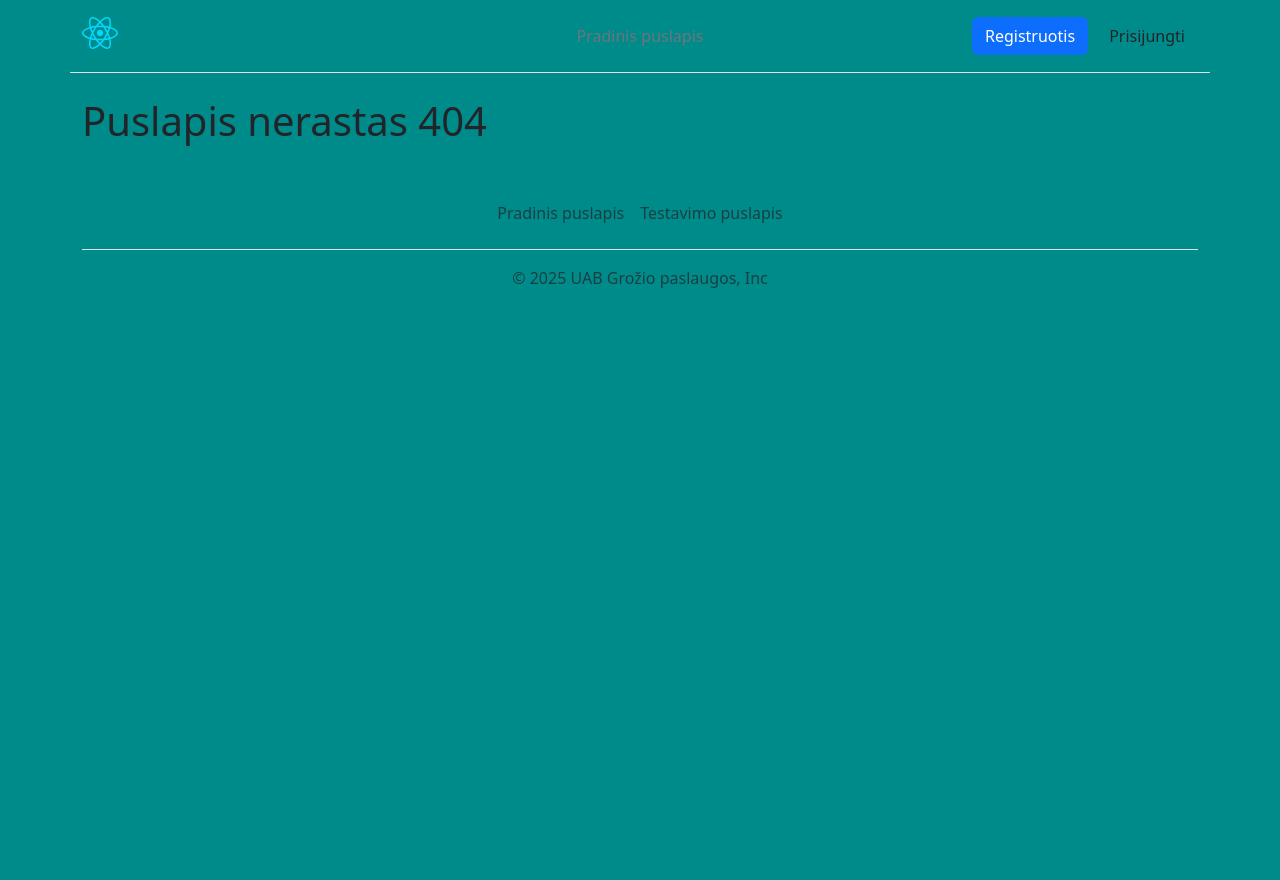
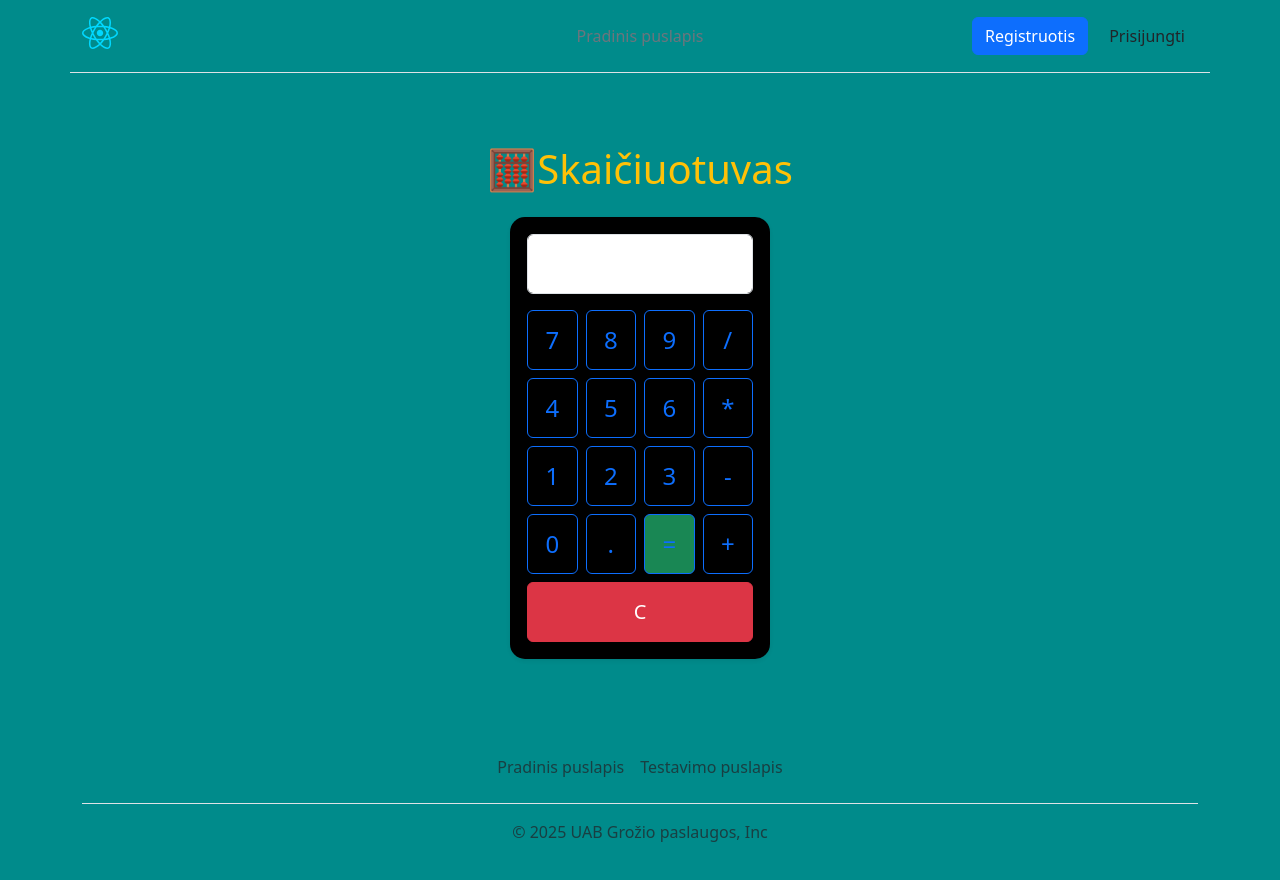
Before and after one commit to PovDai/55-grupe-egzas, a React (Vite) app in the folder client/: page /calculator/1 in a window 1280 px wide. Before the commit this address had no page. Shown: the top 880 px of the page. Before the commit the page ends 800 px from the top, so only its background shows below. Built offline with nearby package versions, Linux system fonts and the light colour scheme.

Commit message:
Calculator update

```diff
--- a/client/src/App.jsx
+++ b/client/src/App.jsx
@@ -21,6 +21,7 @@ import { TestInner } from './pages/public/TestInner'
 import { Weather } from './pages/public/Weather'
 import { Calendar } from './pages/public/Calendar'
 import { Music } from './pages/public/Music'
+import { Calculator } from './pages/public/Calculator'
 
 
 
@@ -41,8 +42,9 @@ export function App() {
             <Route path='/testing' element={<TestPage />} />
             <Route path='/testing/:in' element={<TestInner />} />
             <Route path='/weather/:in' element={<Weather />} />
-            <Route path='calendar/:in' element={<Calendar />} />
-            <Route path='music/:in' element={<Music />} />
+            <Route path='/calendar/:in' element={<Calendar />} />
+            <Route path='/music/:in' element={<Music />} />
+            <Route path='/calculator/:in' element={<Calculator/>}/>
 
 
           </Route>
--- a/client/src/custom.css
+++ b/client/src/custom.css
@@ -209,3 +209,75 @@ body{
   border-radius: 15px;
   border: none;
 }
+.calculator {
+  width: 260px;
+  background-color:black;
+  border-radius: 15px;
+}
+
+.calculator input {
+  height: 60px;
+}
+
+button {
+  height: 60px;
+}
+
+/* Fejerverkų efektas */
+.fireworks {
+  position: absolute;
+  top: 0;
+  left: 50%;
+  width: 200px;
+  height: 200px;
+  pointer-events: none;
+  transform: translateX(-50%);
+  animation: explode 1.5s ease-out forwards;
+}
+
+.fireworks::before,
+.fireworks::after {
+  content: "";
+  position: absolute;
+  top: 50%;
+  left: 50%;
+  width: 200%;
+  height: 200%;
+  border-radius: 50%;
+  background: radial-gradient(circle, gold 0%, transparent 70%);
+  transform: translate(-50%, -50%) scale(0);
+  animation: burst 1.5s ease-out forwards;
+}
+
+.fireworks::after {
+  background: radial-gradient(circle, red 0%, transparent 70%);
+}
+
+@keyframes explode {
+  0% {
+    opacity: 1;
+    transform: translateX(-50%) scale(0);
+  }
+  50% {
+    transform: translateX(-50%) scale(1.2);
+  }
+  100% {
+    opacity: 0;
+    transform: translateX(-50%) scale(1);
+  }
+}
+
+@keyframes burst {
+  0% {
+    transform: translate(-50%, -50%) scale(0);
+    opacity: 1;
+  }
+  80% {
+    transform: translate(-50%, -50%) scale(1.1);
+    opacity: 1;
+  }
+  100% {
+    transform: translate(-50%, -50%) scale(1.2);
+    opacity: 0;
+  }
+}
--- /dev/null
+++ b/client/src/pages/public/Calculator.jsx
@@ -0,0 +1,83 @@
+import React, { useState } from "react";
+
+
+export function Calculator() {
+  const [input, setInput] = useState("");
+  const [showFireworks, setShowFireworks] = useState(false);
+
+  const handleClick = (value) => {
+    setInput((prev) => prev + value);
+  };
+
+  const handleClear = () => {
+    setInput("");
+    setShowFireworks(false);
+  };
+
+  const handleEquals = () => {
+    try {
+      setInput(eval(input).toString());
+      // rodom fejerverkus 1.5 sek.
+      setShowFireworks(true);
+      setTimeout(() => setShowFireworks(false), 1500);
+    } catch (error) {
+      setInput("Error");
+    }
+  };
+
+  const buttons = [
+    ["7", "8", "9", "/"],
+    ["4", "5", "6", "*"],
+    ["1", "2", "3", "-"],
+    ["0", ".", "=", "+"],
+  ];
+
+  return (
+    <div className="container py-5 d-flex flex-column align-items-center">
+      <h1 className="text-center text-warning mb-4">🧮Skaičiuotuvas</h1>
+
+      <div className="calculator card p-3 shadow-sm position-relative">
+        <input
+          type="text"
+          className="form-control mb-3 text-end fs-4"
+          value={input}
+          readOnly
+        />
+
+        <div className="row g-2">
+          {buttons.flat().map((btn, idx) => (
+            <div key={idx} className="col-3">
+              <button
+                className={`btn btn-outline-primary w-100 fs-4 ${
+                  btn === "=" ? "btn-success" : ""
+                }`}
+                onClick={() =>
+                  btn === "="
+                    ? handleEquals()
+                    : btn === "C"
+                    ? handleClear()
+                    : handleClick(btn)
+                }
+              >
+                {btn}
+              </button>
+            </div>
+          ))}
+
+          {/* Clear mygtukas */}
+          <div className="col-12 mt-2">
+            <button
+              className="btn btn-danger w-100 fs-5"
+              onClick={handleClear}
+            >
+              C
+            </button>
+          </div>
+        </div>
+
+        {/* Fejerverkai */}
+        {showFireworks && <div className="fireworks"></div>}
+      </div>
+    </div>
+  );
+}
--- a/client/src/pages/public/Test.jsx
+++ b/client/src/pages/public/Test.jsx
@@ -35,6 +35,8 @@ Funny Testing
             <Link className="btn btn-success ms-2" to='/weather/inner'>Weather App</Link>
             <Link className="btn btn-danger ms-2" to='/calendar/inner'>Christmas calendar</Link>
             <Link className="btn btn-warning ms-2" to='/Music/inner'>Christmas Music</Link>
+            <Link className="btn btn-secondary ms-2" to='/calculator/inner'>Calculator</Link>
+
 </div>
     )
 }
```
